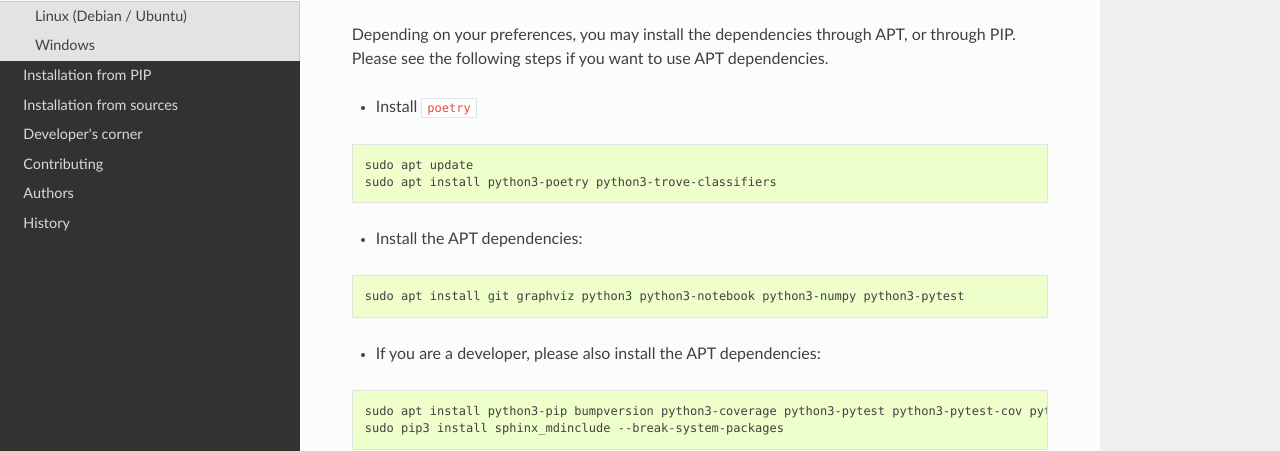
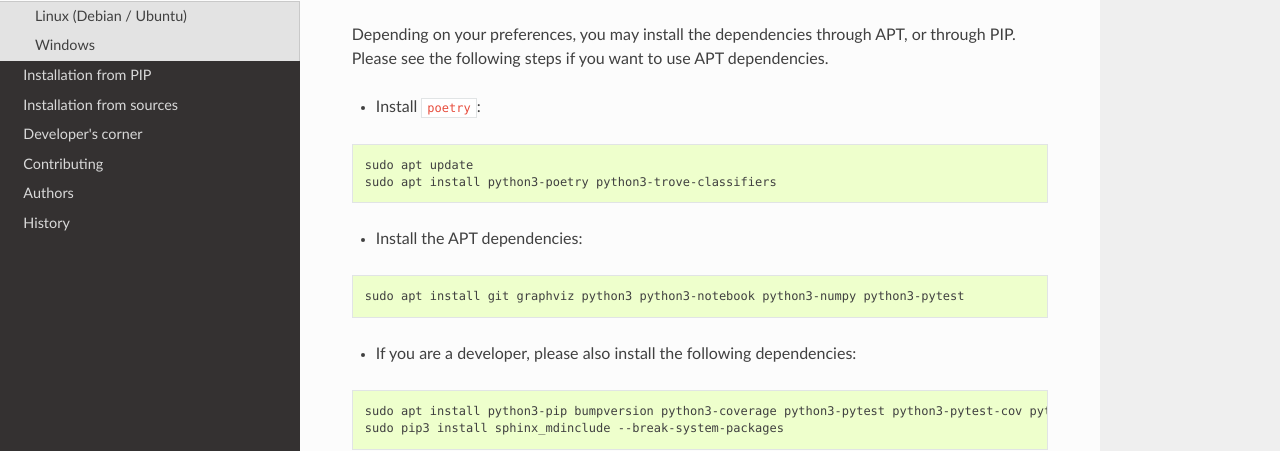
Before and after one commit to nokia/regexp-learner, a Sphinx documentation site: the page built from docs/installation.md, in a window 1280 px wide and 900 px high. Shown: the part 193-644 px from the top of the window. Built offline with Sphinx 7.4.7 and the Read the Docs theme 2.0.0, drawn with Linux system fonts in a browser that asks for light colours; pages that are not in the unit, such as notebooks, are missing from menus.

Commit message:
docs/installation.md: minor update

````diff
--- a/docs/installation.md
+++ b/docs/installation.md
@@ -3,7 +3,7 @@
 
 Depending on your preferences, you may install the dependencies through APT, or through PIP. Please see the following steps if you want to use APT dependencies.
 
-* Install `poetry`
+* Install `poetry`:
 
 ```bash
 sudo apt update
@@ -16,7 +16,7 @@ sudo apt install python3-poetry python3-trove-classifiers
 sudo apt install git graphviz python3 python3-notebook python3-numpy python3-pytest
 ```
 
-* If you are a developer, please also install the APT dependencies:
+* If you are a developer, please also install the following dependencies:
 
 ```bash
 sudo apt install python3-pip bumpversion python3-coverage python3-pytest python3-pytest-cov python3-pytest-runner python3-sphinx python3-sphinx-rtd-theme
````
